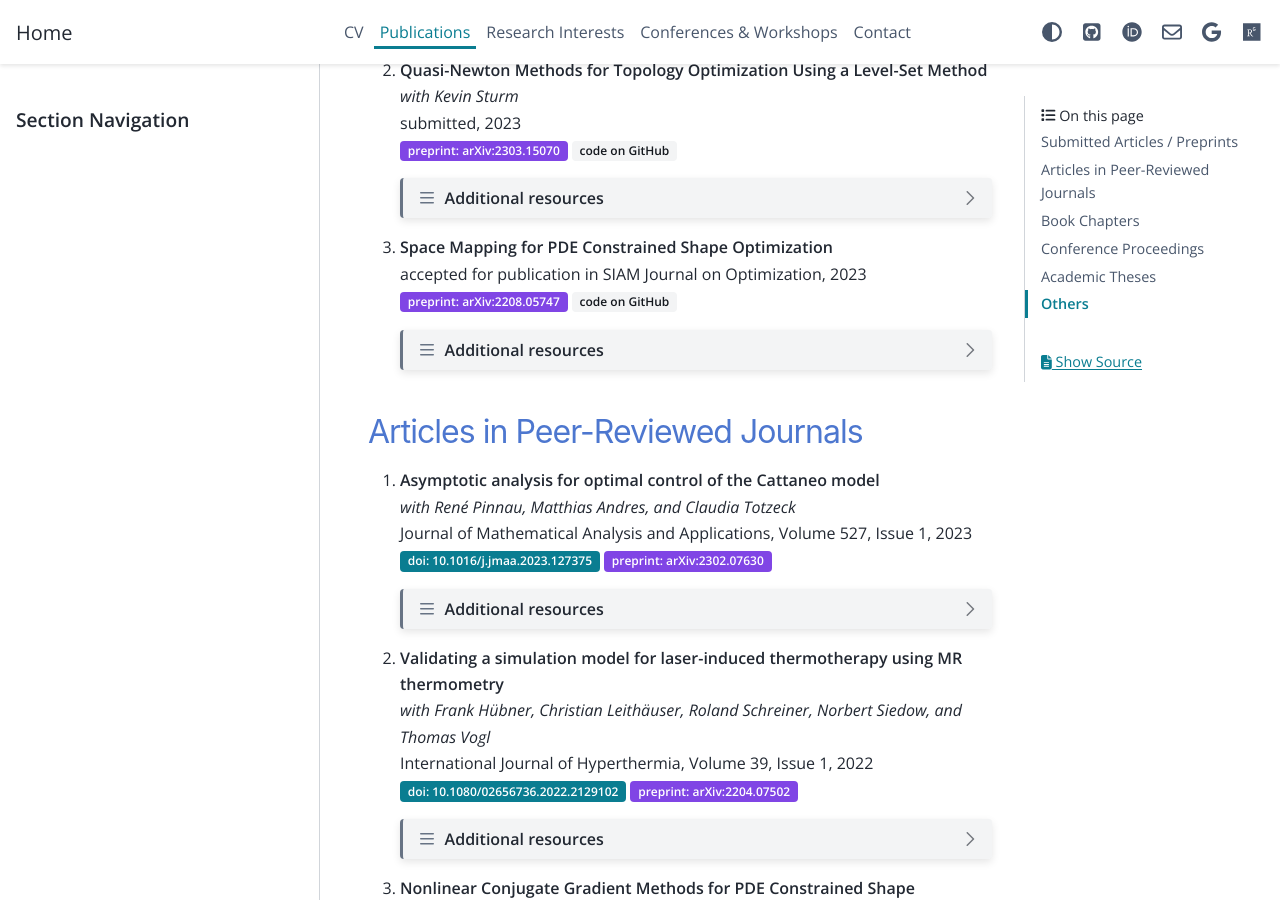
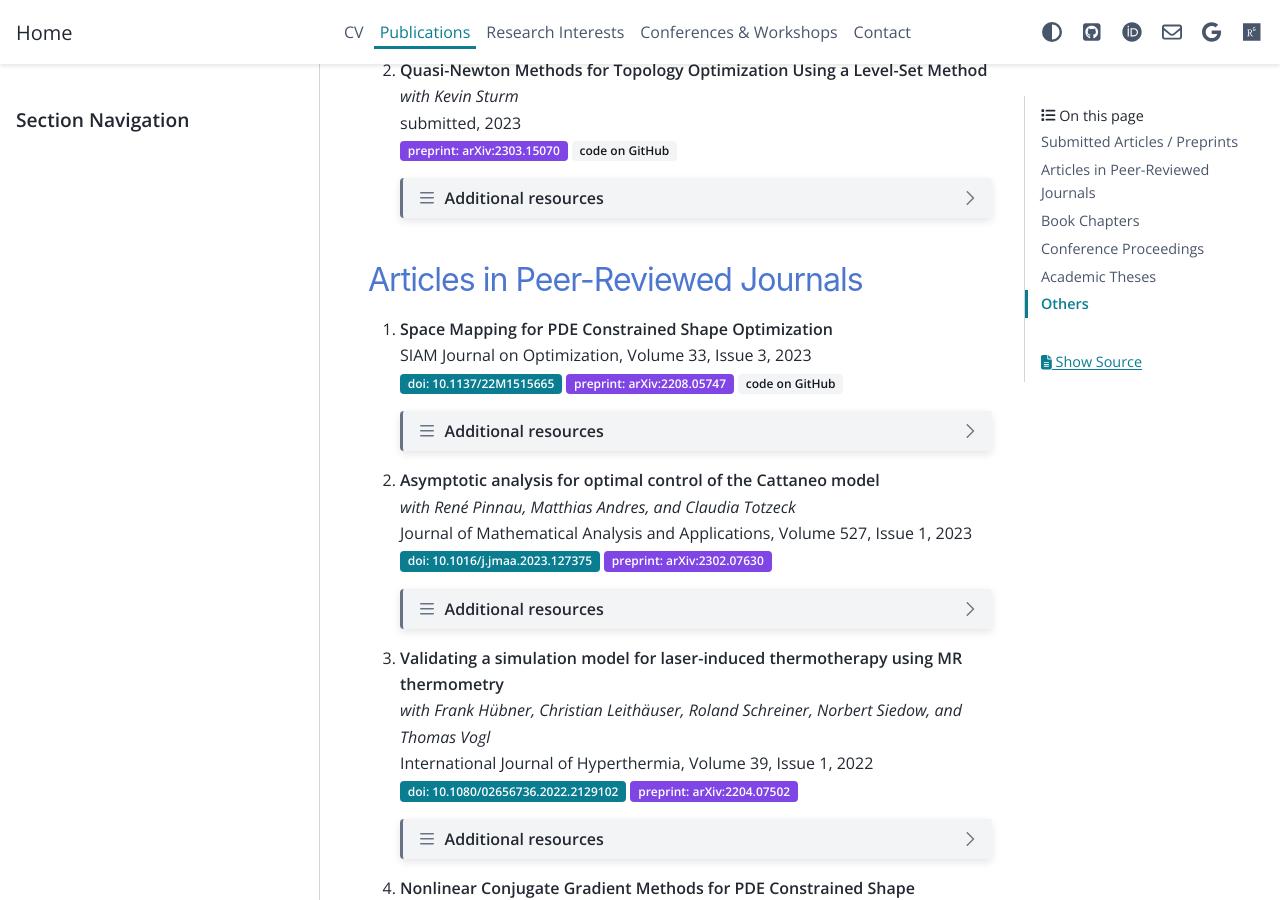
Before and after one commit to sblauth/sblauth.github.io, a Sphinx documentation site: the page built from source/publications.rst, in a window 1280 px wide and 900 px high, scrolled down 411 px. Built offline with Sphinx 7.4.7 and the PyData theme 0.15.4, drawn with Linux system fonts in a browser that asks for light colours.

Commit message:
Update publications

```diff
--- a/source/publications.rst
+++ b/source/publications.rst
@@ -60,9 +60,16 @@ Submitted Articles / Preprints
 			   }
 
 
+
+
+
+
+Articles in Peer-Reviewed Journals
+----------------------------------
+
 #. | **Space Mapping for PDE Constrained Shape Optimization**
-   | accepted for publication in SIAM Journal on Optimization, 2023
-   | :bdg-link-secondary:`preprint: arXiv:2208.05747 <https://arxiv.org/abs/2208.05747>` :bdg-link-light:`code on GitHub <https://github.com/sblauth/space_mapping_shape_optimization>`
+   | SIAM Journal on Optimization, Volume 33, Issue 3, 2023
+   | :bdg-link-primary:`doi: 10.1137/22M1515665 <https://doi.org/10.1137/22M1515665>` :bdg-link-secondary:`preprint: arXiv:2208.05747 <https://arxiv.org/abs/2208.05747>` :bdg-link-light:`code on GitHub <https://github.com/sblauth/space_mapping_shape_optimization>`
 
    .. dropdown:: Additional resources
       :icon: three-bars
@@ -78,20 +85,19 @@ Submitted Articles / Preprints
 
             .. code-block:: bibtex
 
-	           @Misc{Blauth2022Space,
-	             author        = {Blauth, Sebastian},
-	             title         = {{Space Mapping for PDE Constrained Shape Optimization}},
-	             year          = {2022},
-	             archiveprefix = {arXiv},
-	             eprint        = {2208.05747},
-	             doi           = {10.48550/ARXIV.2208.05747},
-	             publisher     = {arXiv},
-	           }
+		      @Article{Blauth2023Space,
+		        author   = {Blauth, Sebastian},
+		        journal  = {SIAM J. Optim.},
+		        title    = {{Space Mapping for PDE Constrained Shape Optimization}},
+		        year     = {2023},
+		        number   = {3},
+		        pages    = {1707-1733},
+		        volume   = {33},
+		        doi      = {10.1137/22M1515665},
+		        fjournal = {SIAM Journal on Optimization},
+		      }
 
 
-
-Articles in Peer-Reviewed Journals
-----------------------------------
 
 #. | **Asymptotic analysis for optimal control of the Cattaneo model**
    | *with René Pinnau, Matthias Andres, and Claudia Totzeck*
```
